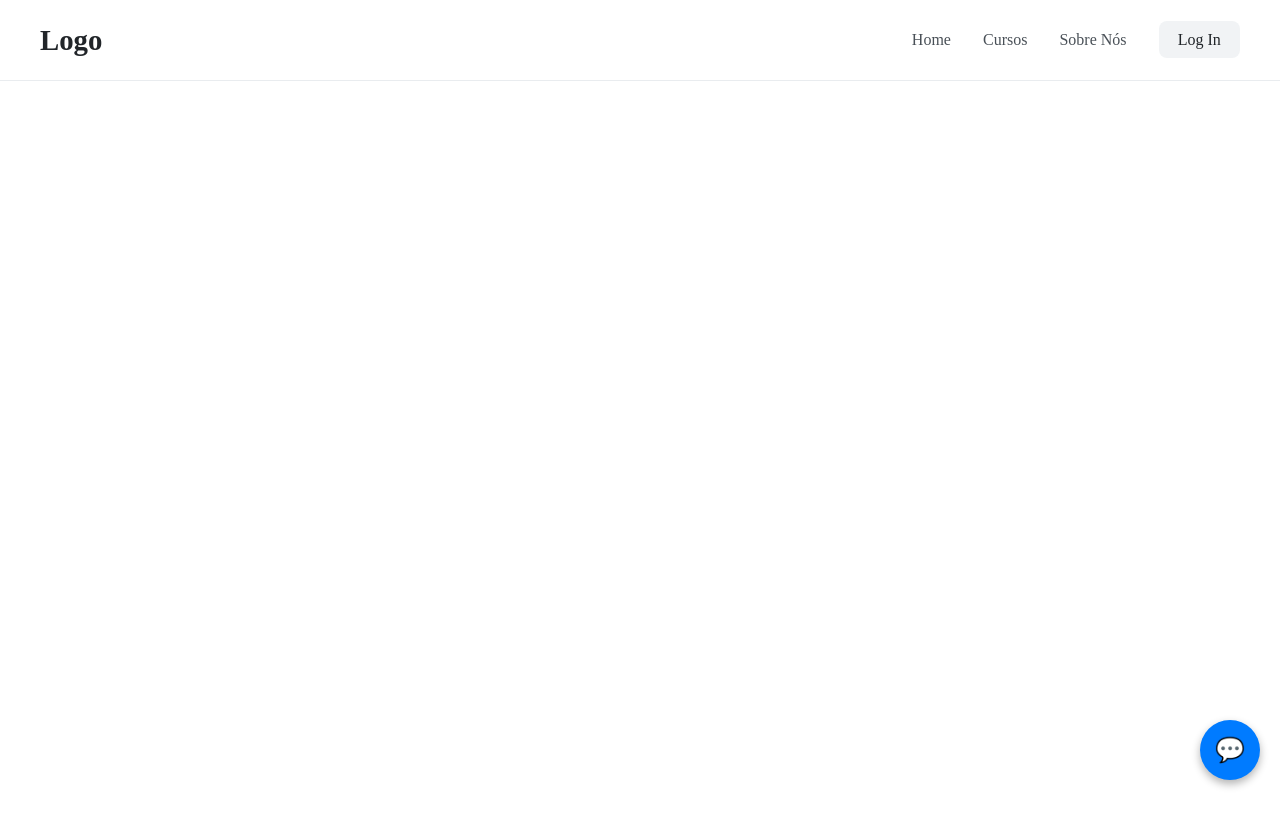
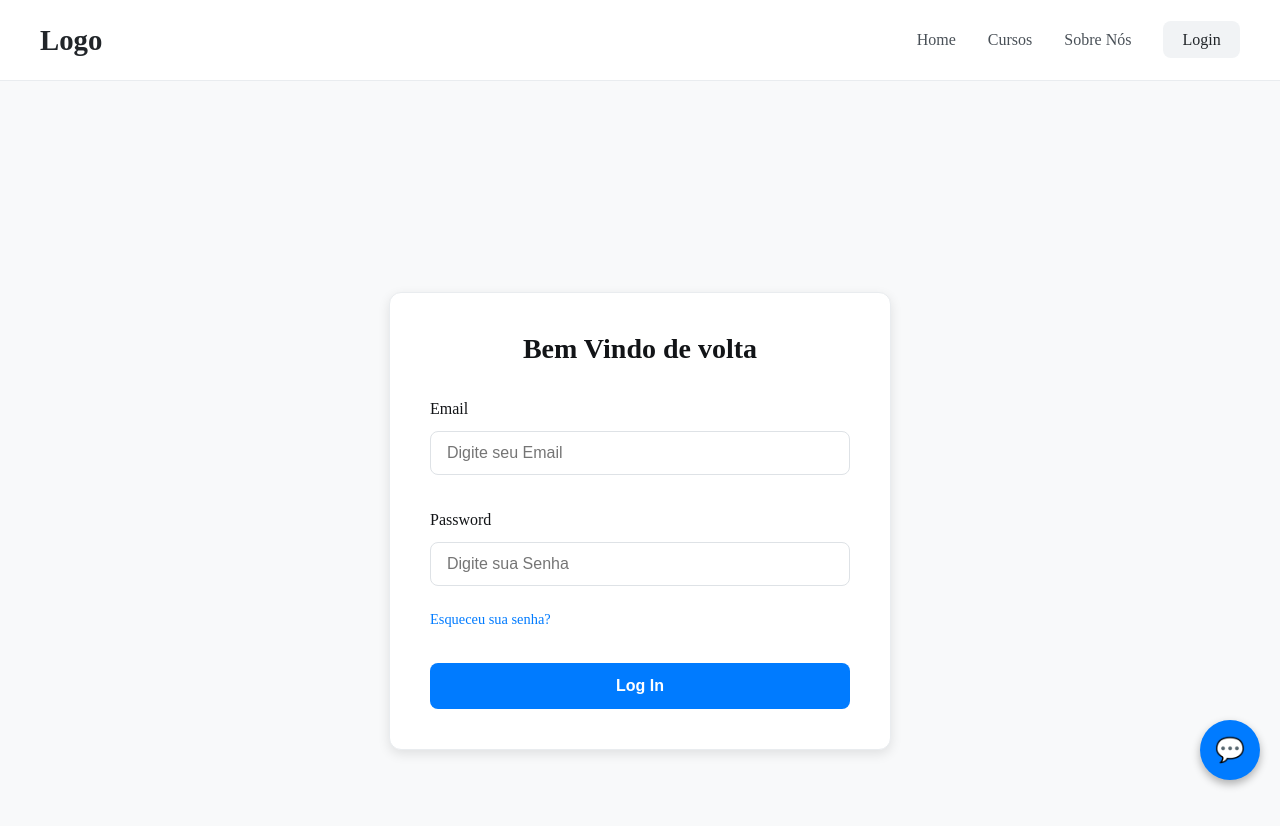
Before and after one commit to GustavoLino728/COMPET-SEFAZ, a React (Create React App) app in the folder front/: page /login in a window 1280 px wide. Shown: the top 826 px of the page. Before the commit the page ends 800 px from the top, so only its background shows below. Built offline with nearby package versions, Linux system fonts and the light colour scheme.

Commit message:
feat: Cria a página de login com formulário e estilos

```diff
--- a/front/src/App.tsx
+++ b/front/src/App.tsx
@@ -4,6 +4,7 @@ import Header from './components/common/Header';
 import HomePage from './components/HomePage';
 import UserList from './components/user/UserList';
 import RegisterPage from './pages/RegisterPage';
+import LoginPage from './pages/LoginPage';
 import './App.css';
 
 import FloatingButton from './components/FloatingButton';
@@ -25,6 +26,8 @@ function App() {
           <Route path="/" element={<HomePage />} />
           <Route path="/usuarios" element={<UserList />} />
           <Route path="/cadastro" element={<RegisterPage />} />
+          <Route path="/login" element={<LoginPage />} />
+          {/* Add other routes as needed */}
         </Routes>
       </main>
 
--- a/front/src/components/common/Header.tsx
+++ b/front/src/components/common/Header.tsx
@@ -18,7 +18,7 @@ const Header = () => {
             <Link to="/sobre">Sobre Nós</Link>
           </nav>
           <div className={styles.loginButton}>
-            <Link to="/login">Log In</Link>
+            <Link to="/login">Login</Link>
           </div>
         </div>
 
--- /dev/null
+++ b/front/src/pages/LoginPage.module.css
@@ -0,0 +1,83 @@
+.pageContainer {
+  display: flex;
+  flex-direction: column;
+  align-items: center;
+  justify-content: center;
+  height: 100vh;
+  padding:40px 20px;
+  background-color: #f8f9fa;
+}
+
+.formContainer {
+  display: flex;
+  flex-direction: column;
+  gap: 1.2rem; /* Espaço entre os elementos */
+  padding: 2.5rem;
+  border-radius: 12px;
+  background-color: #ffffff;
+  box-shadow: 0 4px 12px rgba(0, 0, 0, 0.1);
+  width: 100%;
+  max-width: 420px;
+  border: 1px solid #e9ecef;
+}
+
+
+.formContainer h2 {
+  text-align: center;
+  margin: 0 0 1rem 0; /* Tira margem de cima, adiciona embaixo */
+  font-size: 28px;
+  font-weight: 600;
+  color: #121417;
+}
+
+.inputGroup {
+  width: 100%;
+  display: flex;
+  flex-direction: column;
+  margin-bottom: 1rem;
+  gap: 0.5rem;
+}
+
+.inputGroup label {
+  display: block;
+  margin-bottom: 5px;
+  font-weight: 500;
+  color: #121417;
+  text-align: bold;
+  text-align: left;
+}
+
+.inputField {
+  width: 100%;
+  padding: 12px 16px;
+  border: 1px solid #dee2e6;
+  border-radius: 8px;
+  font-size: 1rem;
+  box-sizing: border-box;
+}
+
+.forgotPasswordLink {
+  align-self: flex-start;
+  font-size: 0.9rem;
+  margin-top: -10px;
+  color: #007bff;
+  text-decoration: none;
+}
+
+.submitButton {
+  width: 100%;
+  padding: 14px;
+  background-color: #007bff;
+  color: white;
+  border: none;
+  border-radius: 8px;
+  font-size: 1rem;
+  font-weight: bold;
+  cursor: pointer;
+  margin-top: 1rem;
+  transition: background-color 0.2s;
+}
+
+.submitButton:hover {
+  background-color: #0056b3;
+}
--- /dev/null
+++ b/front/src/pages/LoginPage.tsx
@@ -0,0 +1,41 @@
+import React, { useState } from "react";
+import styles from "./LoginPage.module.css";
+import { Link } from "react-router-dom";
+
+const LoginPage = () => {
+  return (
+    <div className={styles.pageContainer}>
+      <form className={styles.formContainer}>
+        <h2>Bem Vindo de volta</h2>
+
+        <div className={styles.inputGroup}>
+          <label htmlFor="email">Email</label>
+          <input
+            type="email"
+            id="email"
+            placeholder="Digite seu Email"
+            className={styles.inputField}
+          />
+        </div>
+
+        <div className={styles.inputGroup}>
+          <label htmlFor="password">Password</label>
+          <input
+            type="password"
+            id="password"
+            placeholder="Digite sua Senha"
+            className={styles.inputField}
+          />
+        </div>
+
+         <Link to="/esqueci-senha" className={styles.forgotPasswordLink}>
+          Esqueceu sua senha?
+        </Link>
+
+        <button type="submit" className={styles.submitButton}>Log In</button>
+      </form>
+    </div>
+  );
+};
+
+export default LoginPage;
```
